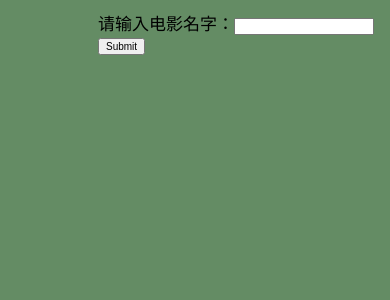
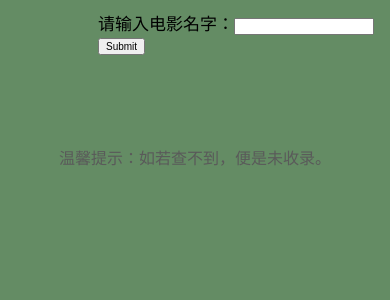
Before and after one commit to Joe606/movie_springboot, a Python web app: template movie_flask/movie/templates/data.html in a window 390 px wide. Shown: the part 152-452 px from the top of the page. Run offline with Jinja, Linux system fonts and the light colour scheme; the template is opened without the code that fills it, so the values that code supplies are empty.

Commit message:
update some file

```diff
--- a/movie_flask/movie/templates/base.html
+++ b/movie_flask/movie/templates/base.html
@@ -45,7 +45,23 @@
 				height: 80px;
 				clear: both;
 			}
+			/*浏览器屏幕变小时，两列布局变为上下布局*/
+			@media screen and (max-width: 600px) {
+  			.fm {
+    			width: 100%;
+  				}
+			}
+			footer{
+				text-align: center;
+				color:rgb(90,90,90);
+				/*border: solid;
+				margin-bottom: 10px;
+				border-top: dashed;
+				background-color: black;
+				color: red;
+				height: 2px;*/
 
+			}
 		</style>
 		<script type="text/javascript">
 			function change_color(){
@@ -72,7 +88,7 @@
 			{% endblock %}
 
 		</section>
-
+		<footer>温馨提示：如若查不到，便是未收录。</footer>
 	</body>
 
 </html>
```
Also changed, not shown: movie_flask/movie/static/捕获1.JPG (added), movie_flask/movie/static/捕获10.JPG (added), movie_flask/movie/static/捕获11.JPG (added), movie_flask/movie/static/捕获12.JPG (added), movie_flask/movie/static/捕获13.JPG (added), movie_flask/movie/static/捕获14.JPG (added), movie_flask/movie/static/捕获2.JPG (added), movie_flask/movie/static/捕获3.JPG (added), movie_flask/movie/static/捕获4.JPG (added), movie_flask/movie/static/捕获5.JPG (added), movie_flask/movie/static/捕获6.JPG (added), movie_flask/movie/static/捕获7.JPG (added), movie_flask/movie/static/捕获8.JPG (added), movie_flask/movie/static/捕获9.JPG (added).
